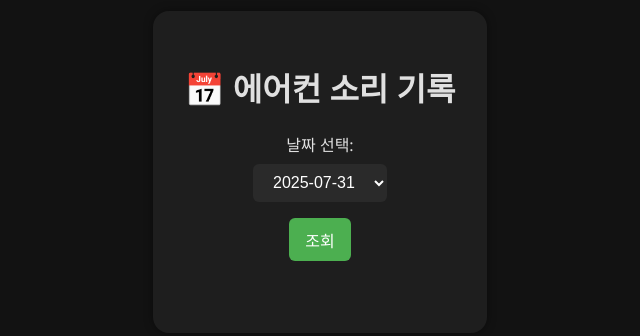
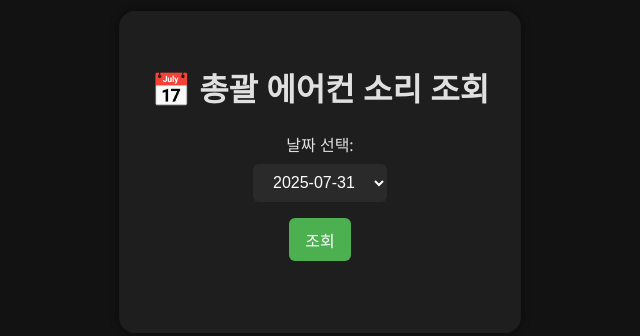
Before and after one commit to wd5dw/aircon, a website: page public/index.html in a window 1280 px wide. Shown: the part 228-564 px from the top of the page, without its empty margins (320-960 px from the left). Drawn offline with Linux system fonts and the light colour scheme.

Commit message:
Update index.html

```diff
--- a/public/index.html
+++ b/public/index.html
@@ -2,7 +2,7 @@
 <html lang="ko">
 <head>
   <meta charset="UTF-8">
-  <title>에어컨 소리 기록</title>
+  <title>총괄 에어컨 소리 조회</title>
   <style>
     * {
       box-sizing: border-box;
@@ -107,7 +107,7 @@
 </head>
 <body>
   <div class="container">
-    <h1>📅 에어컨 소리 기록</h1>
+    <h1>📅 총괄 에어컨 소리 조회</h1>
     <label for="date-select">날짜 선택:</label><br>
     <select id="date-select"></select><br>
     <button onclick="findAudios()">조회</button>
```
